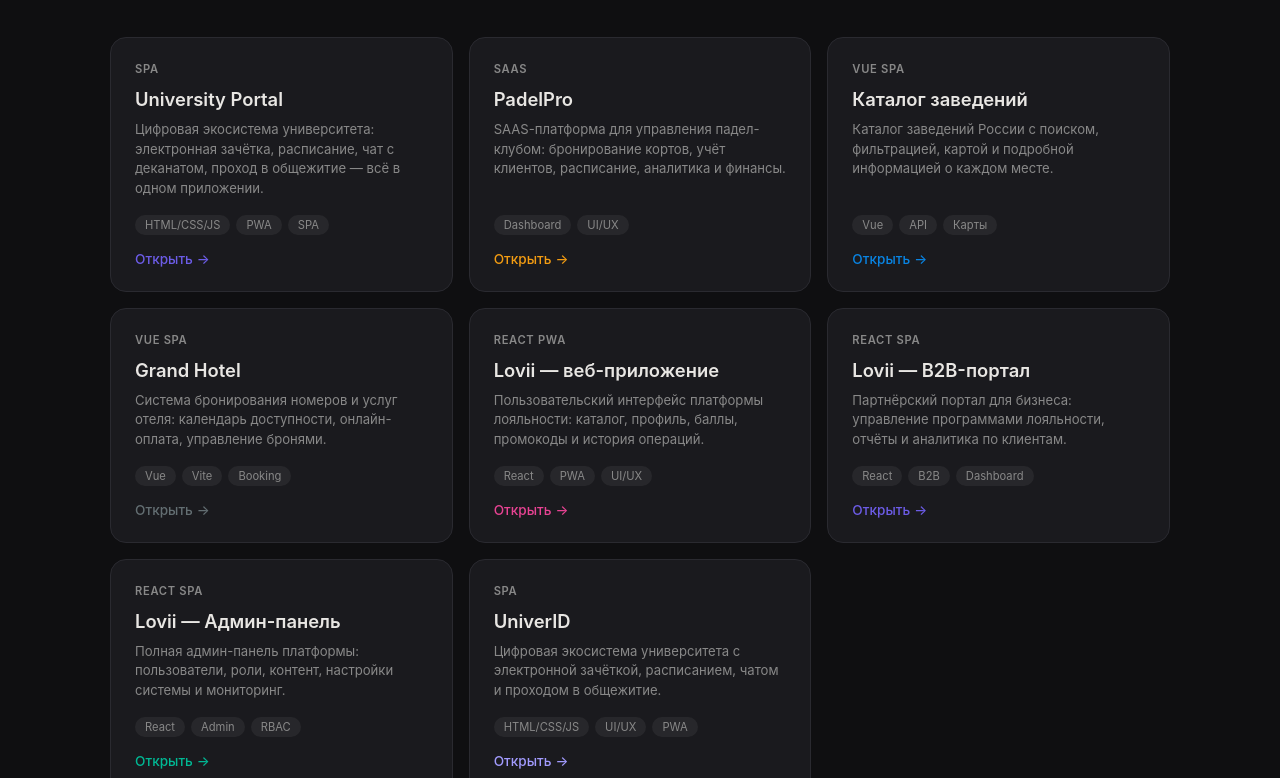
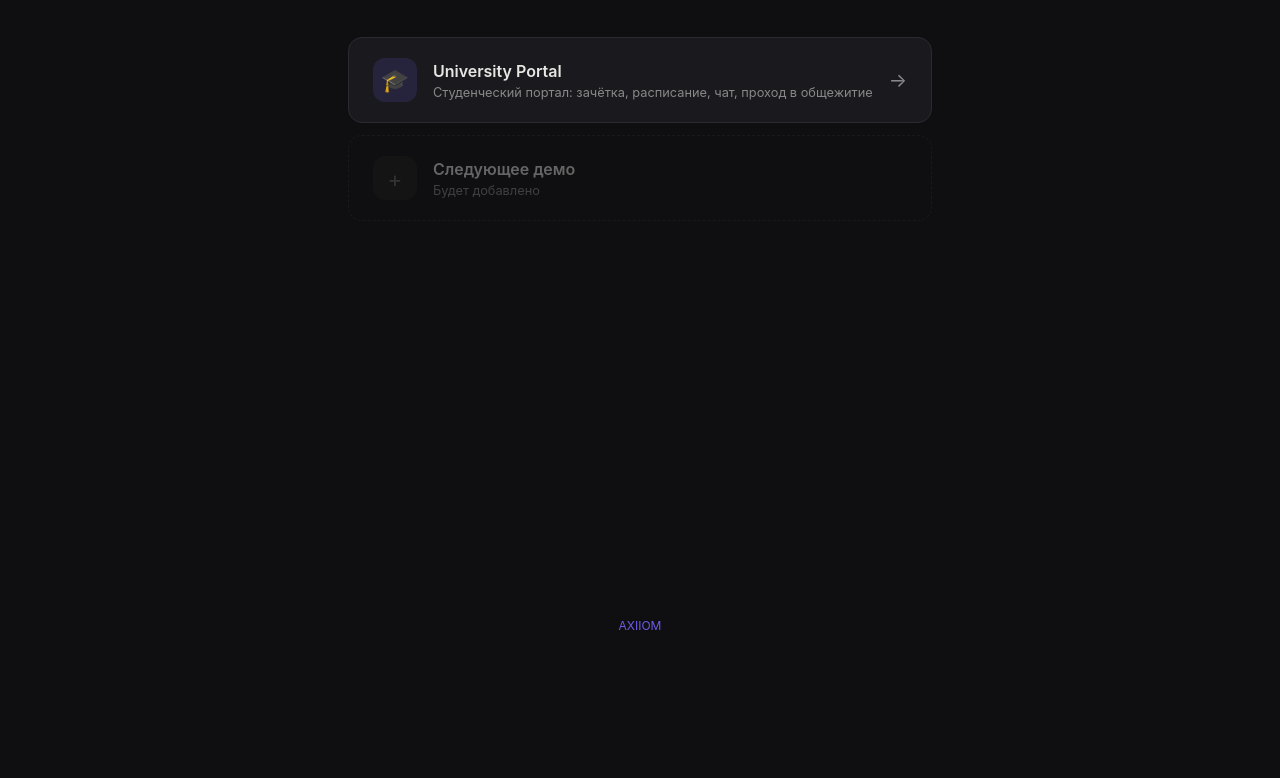
Before and after one commit to bestdeejay-design/app, a plain HTML site: page index.html in a window 1280 px wide. Shown: the part 127-905 px from the top of the page. After the commit the page ends 800 px from the top, so only its background shows below. Drawn offline with Linux system fonts and the light colour scheme.

Commit message:
simplify: only University Portal + placeholder for future SPAs

```diff
--- a/index.html
+++ b/index.html
@@ -3,7 +3,7 @@
 <head>
   <meta charset="UTF-8">
   <meta name="viewport" content="width=device-width, initial-scale=1.0">
-  <title>Демо-проекты — AXIIOM</title>
+  <title>SPA Demos — AXIIOM</title>
   <style>
     * { margin: 0; padding: 0; box-sizing: border-box; }
     :root {
@@ -14,109 +14,70 @@
       --text: #e8e6e3;
       --text-muted: #888;
       --accent: #6c5ce7;
-      --accent2: #00b894;
     }
     body {
       font-family: -apple-system, BlinkMacSystemFont, 'Segoe UI', Roboto, sans-serif;
       background: var(--bg);
       color: var(--text);
       min-height: 100vh;
+      display: flex;
+      flex-direction: column;
     }
-    header {
-      text-align: center;
-      padding: 60px 20px 40px;
-    }
-    header h1 {
-      font-size: 2rem;
-      font-weight: 700;
-      letter-spacing: -.02em;
-      margin-bottom: 8px;
-    }
-    header p {
-      color: var(--text-muted);
-      font-size: .9rem;
-    }
+    header { text-align: center; padding: 60px 20px 40px; }
+    header h1 { font-size: 2rem; font-weight: 700; margin-bottom: 8px; }
+    header p { color: var(--text-muted); font-size: .9rem; }
     .grid {
-      max-width: 1100px;
+      max-width: 700px;
       margin: 0 auto;
       padding: 0 20px 80px;
       display: grid;
-      grid-template-columns: repeat(auto-fill, minmax(300px, 1fr));
-      gap: 16px;
+      gap: 12px;
     }
     .card {
       display: flex;
-      flex-direction: column;
+      align-items: center;
+      gap: 16px;
       background: var(--bg-card);
       border: 1px solid var(--border);
-      border-radius: 16px;
-      padding: 24px;
+      border-radius: 14px;
+      padding: 20px 24px;
       text-decoration: none;
       color: var(--text);
-      transition: all .25s ease;
-      position: relative;
-      overflow: hidden;
-    }
-    .card::before {
-      content: '';
-      position: absolute;
-      top: 0; left: 0; right: 0;
-      height: 3px;
-      opacity: .6;
-      transition: opacity .25s;
+      transition: all .2s;
     }
     .card:hover {
       background: var(--bg-card-hover);
-      transform: translateY(-3px);
       border-color: var(--accent);
+      transform: translateY(-2px);
     }
-    .card:hover::before { opacity: 1; }
-    .card-tag {
-      display: inline-block;
-      font-size: .7rem;
-      font-weight: 600;
-      letter-spacing: .06em;
-      text-transform: uppercase;
-      color: var(--text-muted);
-      margin-bottom: 12px;
-    }
-    .card h2 {
-      font-size: 1.15rem;
-      font-weight: 600;
-      margin-bottom: 8px;
-      line-height: 1.3;
-    }
-    .card p {
-      font-size: .82rem;
-      color: var(--text-muted);
-      line-height: 1.5;
-      flex: 1;
-    }
-    .card .tech {
-      display: flex;
-      flex-wrap: wrap;
-      gap: 6px;
-      margin-top: 16px;
-    }
-    .card .tech span {
-      font-size: .7rem;
-      padding: 3px 10px;
-      border-radius: 20px;
-      background: rgba(255,255,255,.06);
-      color: var(--text-muted);
-    }
-    .card .arrow {
-      margin-top: 16px;
-      font-size: .85rem;
-      color: var(--accent);
-      font-weight: 500;
+    .card .icon {
+      width: 44px;
+      height: 44px;
+      border-radius: 12px;
       display: flex;
       align-items: center;
-      gap: 4px;
+      justify-content: center;
+      font-size: 1.4rem;
+      flex-shrink: 0;
     }
-    .card .arrow span { transition: transform .2s; }
-    .card:hover .arrow span { transform: translateX(4px); }
+    .card .body { flex: 1; }
+    .card .body h2 { font-size: 1rem; font-weight: 600; margin-bottom: 4px; }
+    .card .body p { font-size: .8rem; color: var(--text-muted); }
+    .card .arrow { color: var(--text-muted); font-size: 1.2rem; transition: transform .2s; }
+    .card:hover .arrow { transform: translateX(4px); color: var(--accent); }
+    .placeholder {
+      border: 1px dashed var(--border);
+      background: transparent;
+      cursor: default;
+      opacity: .4;
+    }
+    .placeholder:hover {
+      background: transparent;
+      border-color: var(--border);
+      transform: none;
+    }
     footer {
+      margin-top: auto;
       text-align: center;
       padding: 40px 20px;
       color: var(--text-muted);
@@ -126,115 +87,34 @@
     @media (max-width: 640px) {
       header { padding: 40px 16px 24px; }
       header h1 { font-size: 1.5rem; }
-      .grid { grid-template-columns: 1fr; padding: 0 16px 60px; }
+      .grid { padding: 0 16px 60px; }
     }
   </style>
 </head>
 <body>
   <header>
-    <h1>Демо-проекты AXIIOM</h1>
-    <p>Интерактивные приложения и интерфейсы</p>
+    <h1>SPA Demos</h1>
+    <p>Интерактивные одностраничные приложения</p>
   </header>
   <div class="grid">
-
-    <a class="card" href="demo-template/" style="--accent:#6c5ce7">
-      <span class="card-tag">SPA</span>
-      <h2>University Portal</h2>
-      <p>Цифровая экосистема университета: электронная зачётка, расписание, чат с деканатом, проход в общежитие — всё в одном приложении.</p>
-      <div class="tech">
-        <span>HTML/CSS/JS</span>
-        <span>PWA</span>
-        <span>SPA</span>
+    <a class="card" href="demo-template/">
+      <div class="icon" style="background:rgba(108,92,231,.15);color:#6c5ce7">&#127891;</div>
+      <div class="body">
+        <h2>University Portal</h2>
+        <p>Студенческий портал: зачётка, расписание, чат, проход в общежитие</p>
       </div>
-      <div class="arrow">Открыть <span>&rarr;</span></div>
+      <div class="arrow">&rarr;</div>
     </a>
-
-    <a class="card" href="https://bestdeejay-design.github.io/padl/" target="_blank" rel="noopener" style="--accent:#f39c12">
-      <span class="card-tag">SAAS</span>
-      <h2>PadelPro</h2>
-      <p>SAAS-платформа для управления падел-клубом: бронирование кортов, учёт клиентов, расписание, аналитика и финансы.</p>
-      <div class="tech">
-        <span>Dashboard</span>
-        <span>UI/UX</span>
+    <div class="card placeholder">
+      <div class="icon" style="background:rgba(136,136,136,.1);color:#666">+</div>
+      <div class="body">
+        <h2>Следующее демо</h2>
+        <p>Будет добавлено</p>
       </div>
-      <div class="arrow">Открыть <span>&rarr;</span></div>
-    </a>
-
-    <a class="card" href="https://bestdeejay-design.github.io/catalog/" target="_blank" rel="noopener" style="--accent:#0984e3">
-      <span class="card-tag">Vue SPA</span>
-      <h2>Каталог заведений</h2>
-      <p>Каталог заведений России с поиском, фильтрацией, картой и подробной информацией о каждом месте.</p>
-      <div class="tech">
-        <span>Vue</span>
-        <span>API</span>
-        <span>Карты</span>
-      </div>
-      <div class="arrow">Открыть <span>&rarr;</span></div>
-    </a>
-
-    <a class="card" href="https://bestdeejay-design.github.io/booking/" target="_blank" rel="noopener" style="--accent:#636e72">
-      <span class="card-tag">Vue SPA</span>
-      <h2>Grand Hotel</h2>
-      <p>Система бронирования номеров и услуг отеля: календарь доступности, онлайн-оплата, управление бронями.</p>
-      <div class="tech">
-        <span>Vue</span>
-        <span>Vite</span>
-        <span>Booking</span>
-      </div>
-      <div class="arrow">Открыть <span>&rarr;</span></div>
-    </a>
-
-    <a class="card" href="https://web-test.lovii.ru/" target="_blank" rel="noopener" style="--accent:#e84393">
-      <span class="card-tag">React PWA</span>
-      <h2>Lovii — веб-приложение</h2>
-      <p>Пользовательский интерфейс платформы лояльности: каталог, профиль, баллы, промокоды и история операций.</p>
-      <div class="tech">
-        <span>React</span>
-        <span>PWA</span>
-        <span>UI/UX</span>
-      </div>
-      <div class="arrow">Открыть <span>&rarr;</span></div>
-    </a>
-
-    <a class="card" href="https://b2b-test.lovii.ru/" target="_blank" rel="noopener" style="--accent:#6c5ce7">
-      <span class="card-tag">React SPA</span>
-      <h2>Lovii — B2B-портал</h2>
-      <p>Партнёрский портал для бизнеса: управление программами лояльности, отчёты и аналитика по клиентам.</p>
-      <div class="tech">
-        <span>React</span>
-        <span>B2B</span>
-        <span>Dashboard</span>
-      </div>
-      <div class="arrow">Открыть <span>&rarr;</span></div>
-    </a>
-
-    <a class="card" href="https://admin-test.lovii.ru/" target="_blank" rel="noopener" style="--accent:#00b894">
-      <span class="card-tag">React SPA</span>
-      <h2>Lovii — Админ-панель</h2>
-      <p>Полная админ-панель платформы: пользователи, роли, контент, настройки системы и мониторинг.</p>
-      <div class="tech">
-        <span>React</span>
-        <span>Admin</span>
-        <span>RBAC</span>
-      </div>
-      <div class="arrow">Открыть <span>&rarr;</span></div>
-    </a>
-
-    <a class="card" href="https://univerid.ru/" target="_blank" rel="noopener" style="--accent:#a29bfe">
-      <span class="card-tag">SPA</span>
-      <h2>UniverID</h2>
-      <p>Цифровая экосистема университета с электронной зачёткой, расписанием, чатом и проходом в общежитие.</p>
-      <div class="tech">
-        <span>HTML/CSS/JS</span>
-        <span>UI/UX</span>
-        <span>PWA</span>
-      </div>
-      <div class="arrow">Открыть <span>&rarr;</span></div>
-    </a>
-
+    </div>
   </div>
   <footer>
-    <a href="https://axiiom.ru/" target="_blank" rel="noopener">AXIIOM</a> &mdash; разработка сайтов, мобильных и веб-приложений
+    <a href="https://axiiom.ru/" target="_blank" rel="noopener">AXIIOM</a>
   </footer>
 </body>
 </html>
```
